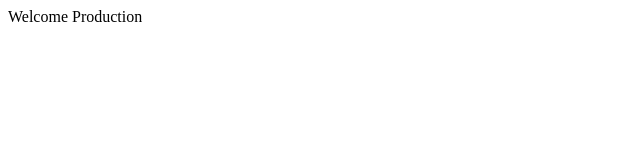
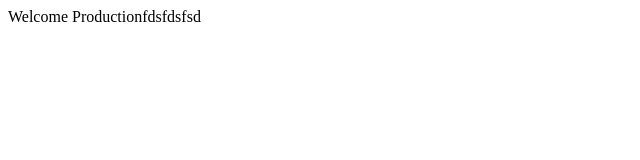
Before and after one commit to tarlada/my, a plain HTML site: page index.html in a window 1280 px wide. Shown: the full height of the page, 0-640 px from the left. Drawn offline with Linux system fonts and the light colour scheme.

Commit message:
Update index.html

```diff
--- a/index.html
+++ b/index.html
@@ -1 +1 @@
-<html>Welcome Production</html>
+<html>Welcome Productionfdsfdsfsd</html>
```
